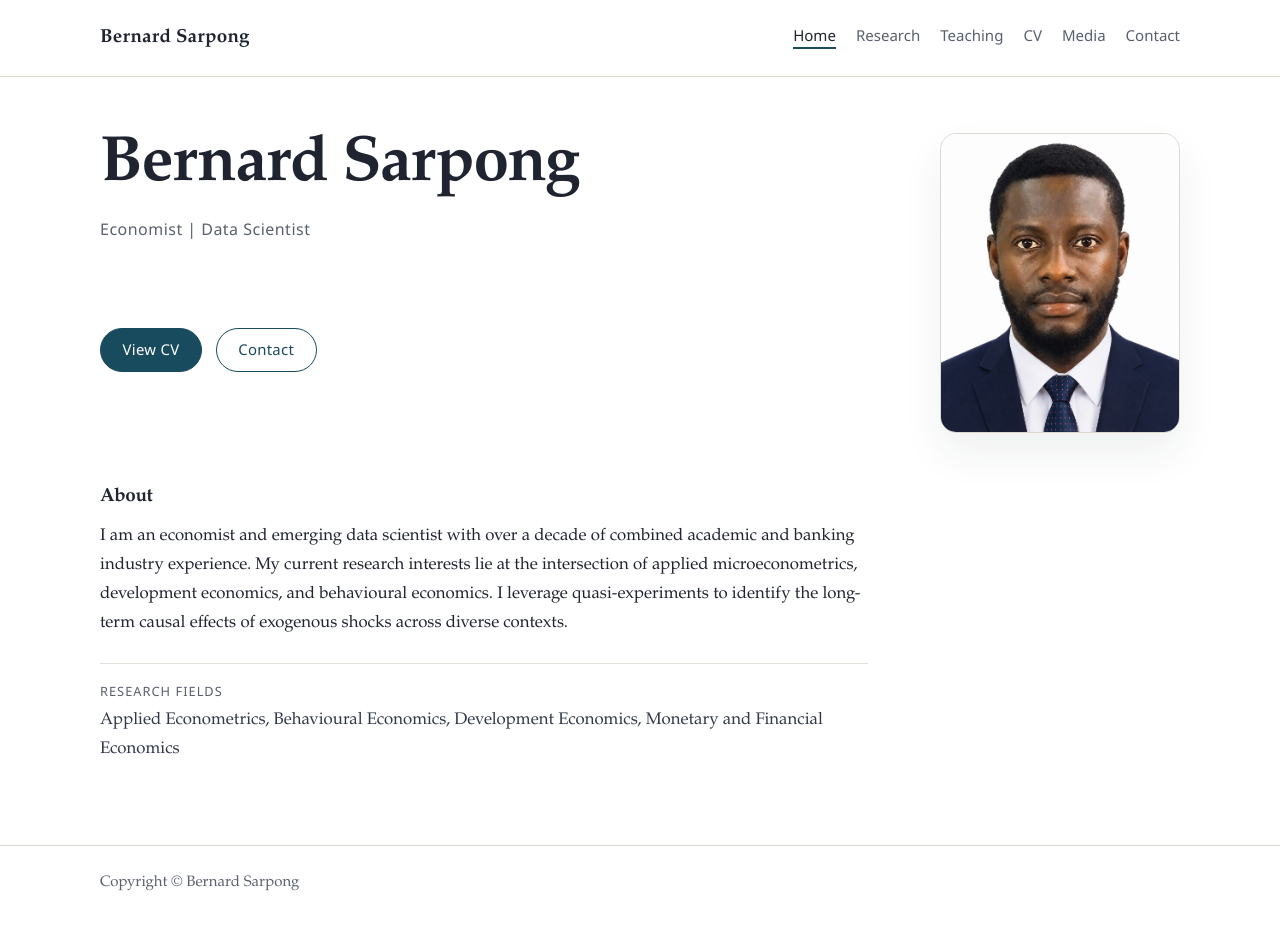
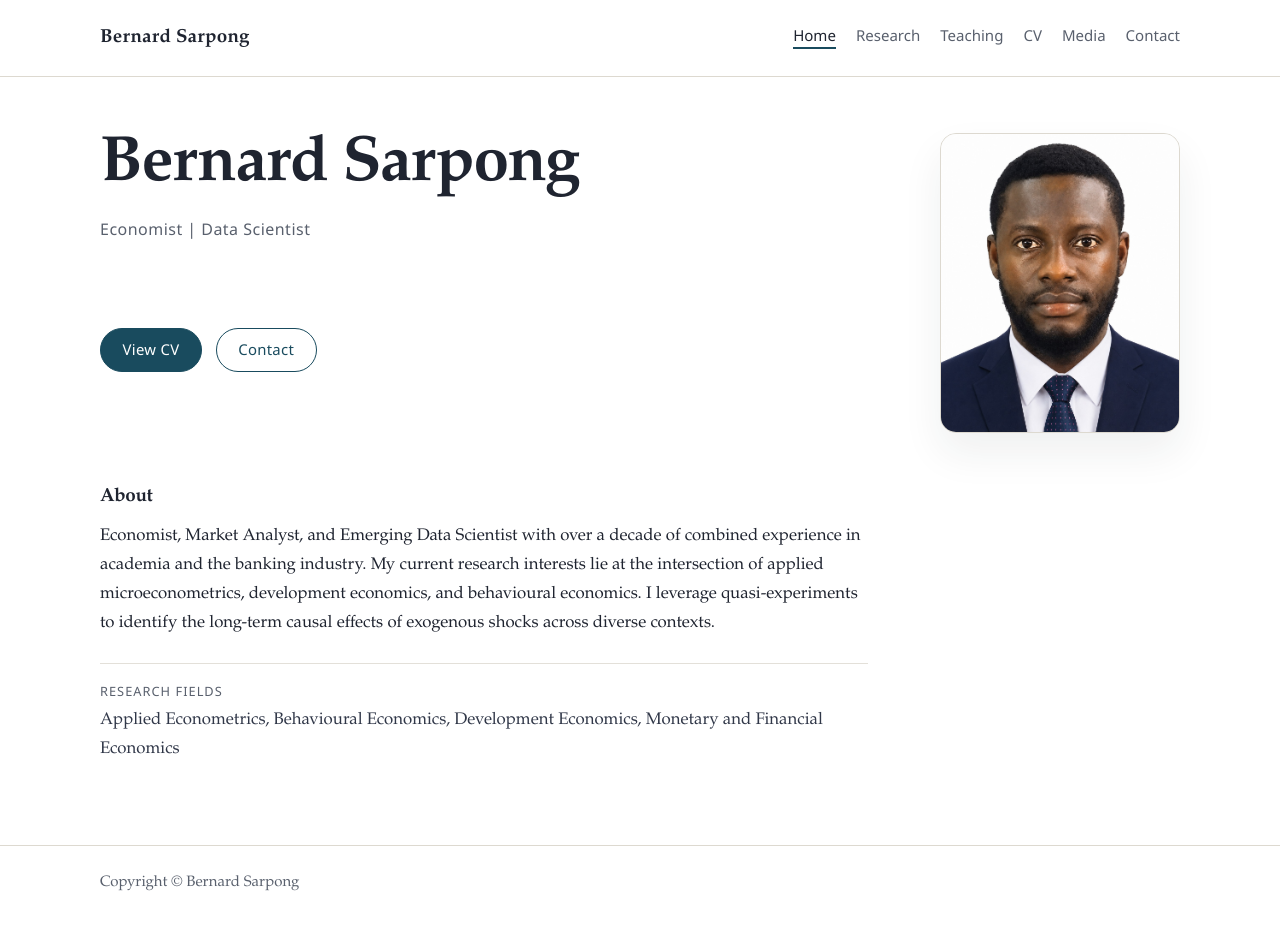
Before and after one commit to bernardksarpong/bernardksarpong.github.io, a Jekyll site: the page built from index.html, in a window 1280 px wide. Built offline with Jekyll 4.4.1, drawn with Linux system fonts in a browser that asks for light colours.

Commit message:
Update profile content via site editor

```diff
--- a/_data/profile.yml
+++ b/_data/profile.yml
@@ -5,7 +5,7 @@ location: Tokyo, Japan
 profile_image: /assets/img/profile.jpg
 cv_file: /assets/files/Bernard_Sarpong_CV.pdf
 biography:
-  - I am an economist and emerging data scientist with over a decade of combined academic and banking industry experience.  My current research interests lie at the intersection of applied microeconometrics, development economics, and behavioural economics. I leverage quasi-experiments to identify the long-term causal effects of exogenous shocks across diverse contexts.
+  - Economist, Market Analyst, and Emerging Data Scientist with over a decade of combined experience in academia and the banking industry.  My current research interests lie at the intersection of applied microeconometrics, development economics, and behavioural economics. I leverage quasi-experiments to identify the long-term causal effects of exogenous shocks across diverse contexts.
 education: []
 research_fields:
   - Applied Econometrics
```
